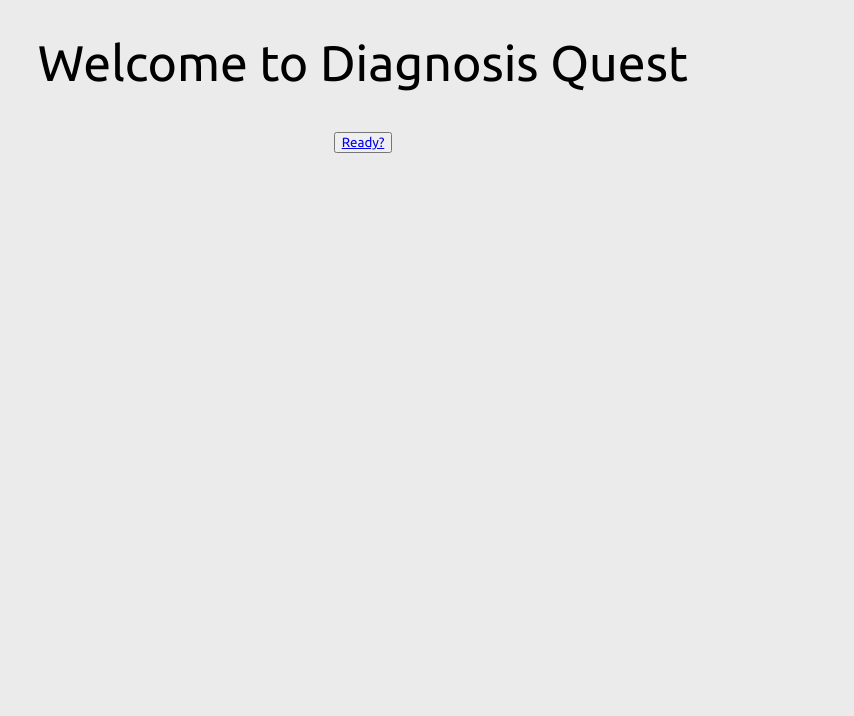
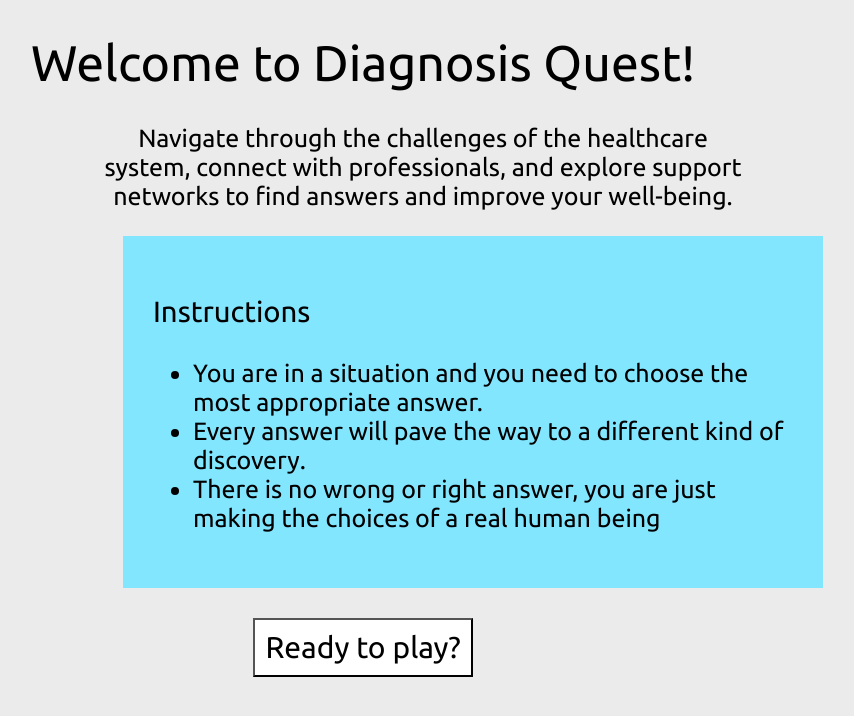
Before and after one commit to jainammshah12/CodeToGive_RQMO_9, a React (Create React App) app in the folder game/: page / in a window 1280 px wide. Shown: the top 716 px of the page, without its empty margins (277-1131 px from the left). Built offline with nearby package versions, Linux system fonts and the light colour scheme.

Commit message:
added game-starting interface

```diff
--- a/game/src/components/Game.js
+++ b/game/src/components/Game.js
@@ -1,12 +1,30 @@
-
+import { Link } from 'react-router-dom';
 
 const Game = () => {
     return(
         <div>
-            <h1>Welcome to Diagnosis Quest</h1>
+            <h1>Welcome to Diagnosis Quest!</h1>
+            <div style={{width: "50%", marginLeft: "380px", }}>
+                <p>Navigate through the challenges of the healthcare system, connect with professionals,
+                and explore support networks to find answers and improve your well-being.</p>
+            </div>
 
-            <h2></h2>
-            <button><a href='/game'>Ready?</a></button>
+
+            <div style={{marginLeft: "400px",padding: "30px", width: "50%", textAlign: "left", background: "rgb(131, 230, 255)", color: "black"}}>
+                <h3>Instructions</h3>
+                <ul>
+                    <li>You are in a situation and you need to choose the most appropriate answer.</li>
+                    <li>Every answer will pave the way to a different kind of discovery.</li>
+                    <li>There is no wrong or right answer, you are just making the choices of a real human being</li>
+                </ul>
+            </div>
+            <Link to="/game">
+
+
+            <button style={{background: "white", fontSize: "30px", marginTop: "30px", left: "0", padding: "10px"}}>
+                Ready to play?
+            </button>
+            </Link>
         </div>
     )
 };
```
